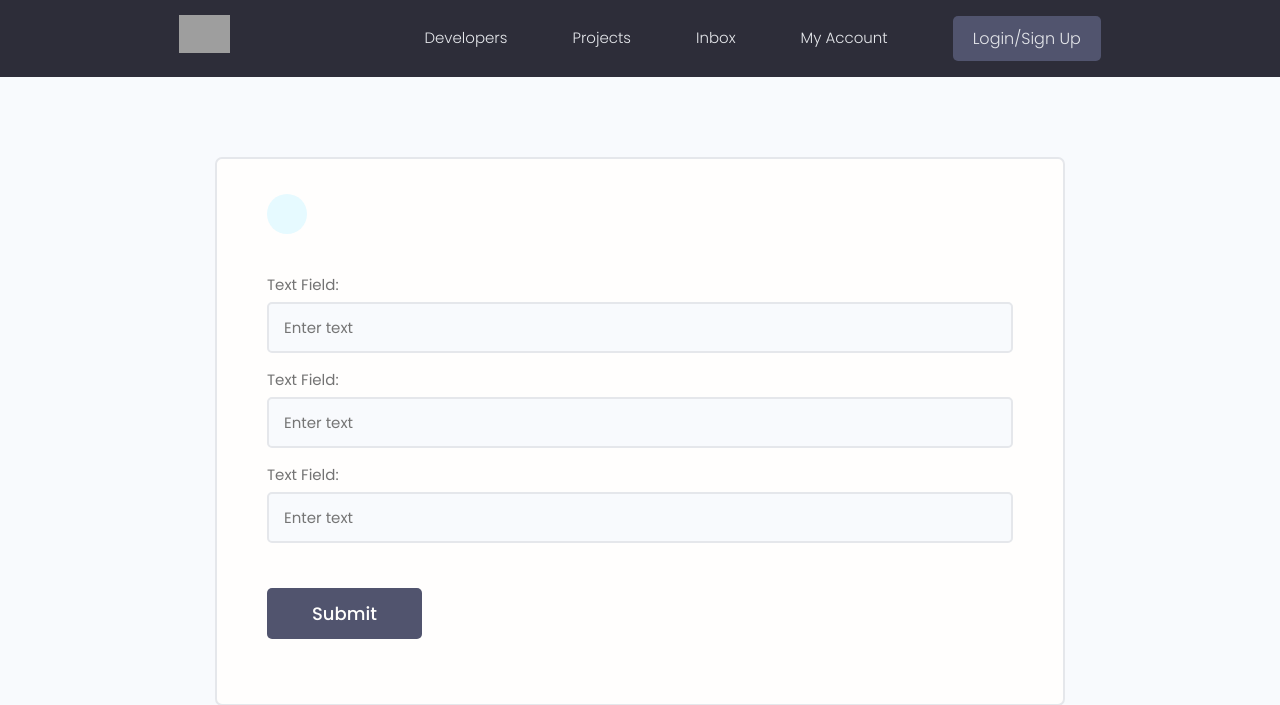
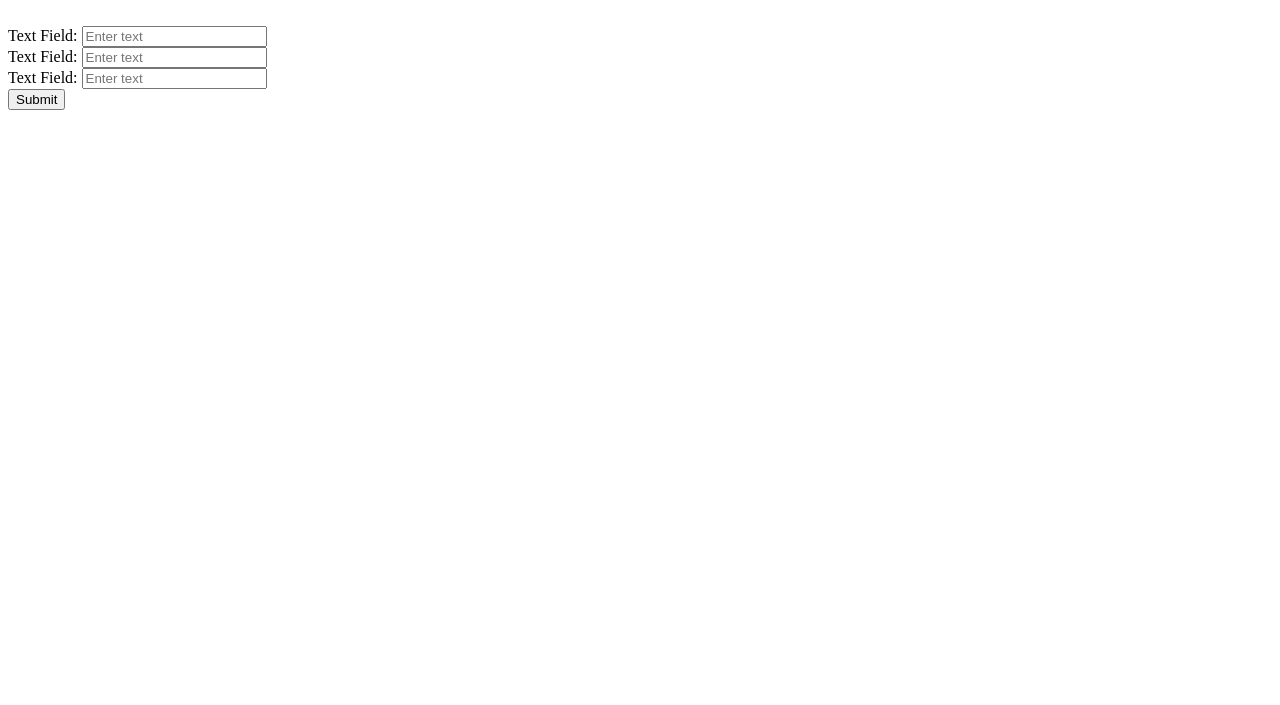
Before and after one commit to telman03/Dev_Search, a Django app: template templates/form-template.html in a window 1280 px wide. Shown: the top 705 px of the page. Run offline with Django 3.2, Linux system fonts and the light colour scheme; the template is opened without the code that fills it, so the values that code supplies are empty; some libraries are stand-ins or nearby versions; grey boxes are pictures that could not be loaded.

Commit message:
Connecting forms page from template

```diff
--- a/projects/templates/projects/projects.html
+++ b/projects/templates/projects/projects.html
@@ -39,7 +39,7 @@
                   <p><a class="project__author" href="{% url 'project' project.id %}">By Dennis Ivanov</a></p>
                   <p class="project--rating">
                     <span style="font-weight: bold;">{{project.vote_ratio}}%</span> Positive
-                    Feedback ({{project.vote_total}} Vote{{project.vote_total | pluralize:"s"}})
+                    Feedback ({{project.vote_total}}) Vote{{project.vote_total | pluralize:"s"}}
                   </p>
                   <div class="project__tags">
                     {% for tag in project.tags.all %}
--- a/templates/form-template.html
+++ b/templates/form-template.html
@@ -1,46 +1,7 @@
 <!DOCTYPE html>
 <html lang="en">
 
-<head>
-    <meta charset="UTF-8" />
-    <meta http-equiv="X-UA-Compatible" content="IE=edge" />
-    <meta name="viewport" content="width=device-width, initial-scale=1.0" />
-
-    <!-- Favicon -->
-    <link rel="shortcut icon" href="images/favicon.ico" type="image/x-icon" />
-    <!-- Icon - IconMonster -->
-    <link rel="stylesheet" href="https://cdn.iconmonstr.com/1.3.0/css/iconmonstr-iconic-font.min.css" />
-    <!-- Mumble UI -->
-    <link rel="stylesheet" href="uikit/styles/uikit.css" />
-    <!-- Dev Search UI -->
-    <link rel="stylesheet" href="styles/app.css" />
-
-    <title>DevSearch - Connect with Developers!</title>
-</head>
-
 <body>
-    <!-- Header Section -->
-    <header class="header">
-        <div class="container container--narrow">
-            <a href="/" class="header__logo">
-                <img src="images/logo.svg" alt="DevSearch Logo" />
-            </a>
-            <nav class="header__nav">
-                <input type="checkbox" id="responsive-menu" />
-                <label for="responsive-menu" class="toggle-menu">
-                    <span>Menu</span>
-                    <div class="toggle-menu__lines"></div>
-                </label>
-                <ul class="header__menu">
-                    <li class="header__menuItem"><a href="index.html">Developers</a></li>
-                    <li class="header__menuItem"><a href="projects.html">Projects</a></li>
-                    <li class="header__menuItem"><a href="inbox.html">Inbox</a></li>
-                    <li class="header__menuItem"><a href="account.html">My Account</a></li>
-                    <li class="header__menuItem"><a href="login.html" class="btn btn--sub">Login/Sign Up</a></li>
-                </ul>
-            </nav>
-        </div>
-    </header>
 
     <!-- Main Section -->
     <main class="formPage my-xl">
```
Also changed, not shown: projects/forms.py (+12 -0 lines), projects/templates/projects/project_form.html (+20 -6 lines).
